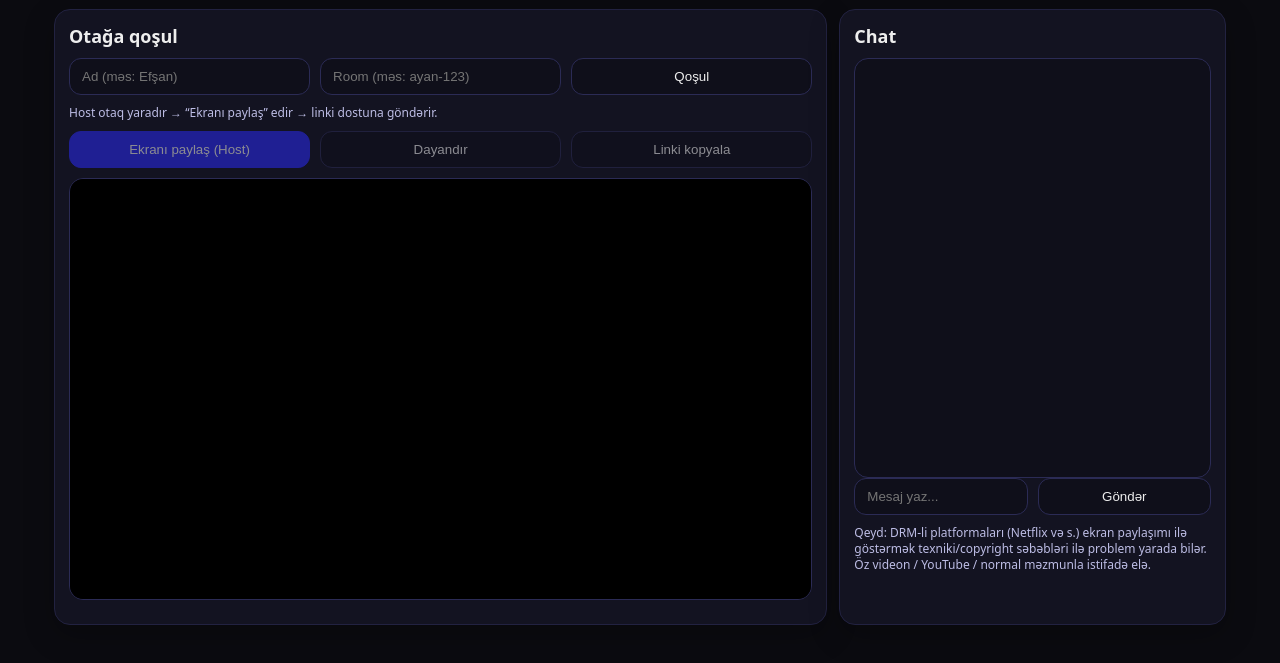
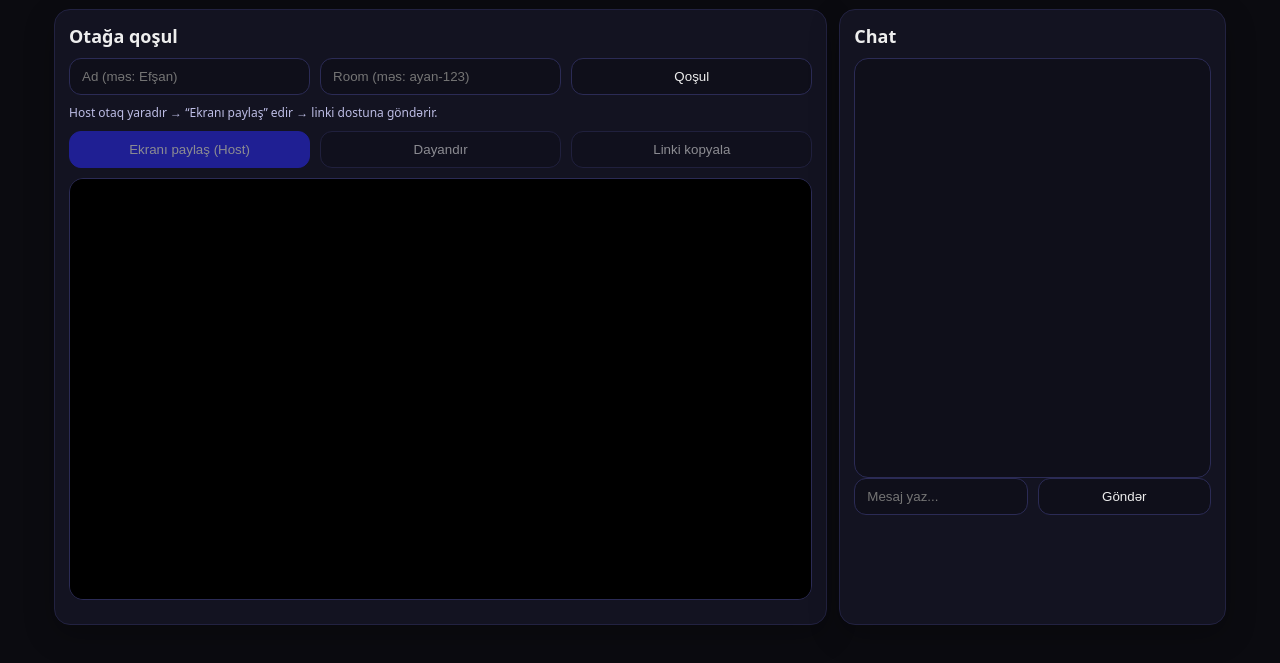
Before and after one commit to Ieysn/watch-party, a website: page index.html in a window 1280 px wide. Shown: the part 61-724 px from the top of the page. Drawn offline with nearby package versions, Linux system fonts and the light colour scheme; no server answers.

Commit message:
Update index.html

```diff
--- a/index.html
+++ b/index.html
@@ -48,8 +48,7 @@
         <button id="sendBtn">Göndər</button>
       </div>
       <div class="small">
-        Qeyd: DRM-li platformaları (Netflix və s.) ekran paylaşımı ilə göstərmək texniki/copyright səbəbləri ilə problem yarada bilər.
-        Öz videon / YouTube / normal məzmunla istifadə elə.
+
       </div>
     </section>
   </main>
```
